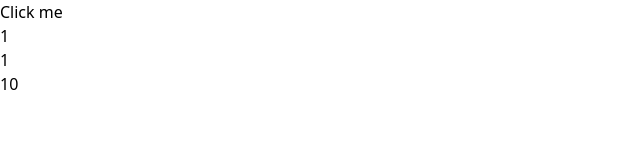
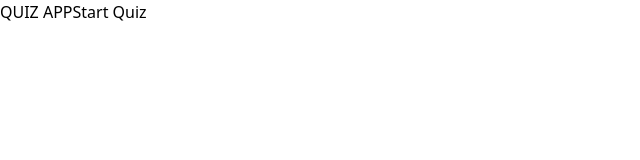
Before and after one commit to CelioJoaquimCumba/test, a Vue app: page / in a window 1280 px wide. Shown: the top 160 px of the page, without its empty margins (0-640 px from the left). Built offline with nearby package versions, Linux system fonts and the light colour scheme.

Commit message:
feat: add homepage of quizzy

```diff
--- a/src/components/atoms/Button.vue
+++ b/src/components/atoms/Button.vue
@@ -12,12 +12,12 @@
 </template>
 
 <script lang="ts">
-import { defineComponent } from "vue";
+import Vue from "vue";
 
-export default defineComponent({
+export default Vue.extend({
   name: "buttonComponent",
   methods: {
-    handleClick(this: any) {
+    handleClick(this: Vue) {
       this.$emit("click");
     },
   },
--- a/src/views/HomeView.vue
+++ b/src/views/HomeView.vue
@@ -15,28 +15,14 @@ export default {
     <div
       class="flex flex-col w-full sm:w-auto sm:aspect-[3/2] h-full sm:h-1/2 px-24 justify-center items-center bg-white rounded-2xl"
     >
-      <ButtonComponent value="Click me" onclick="console.log('clicked')" />
-      <ProgressBar :score="10" :total="100" />
-      <OptionVue :index="1" :option="1" />
-      <ScoreCardComponentVue :score="10" />
+      <div
+        class="flex flex-col w-full justify-center items-center max-w-xs gap-8"
+      >
+        <span class="text-3xl leading-10 font-normal text-black">QUIZ APP</span>
+        <buttonComponent @click="$router.push('/quiz')"
+          >Start Quiz</buttonComponent
+        >
+      </div>
     </div>
   </div>
 </template>
-
-<script lang="ts">
-import Vue from "vue";
-import ButtonComponent from "@/components/atoms/ButtonComponent.vue";
-import ProgressBar from "@/components/atoms/ProgressBar.vue";
-import OptionVue from "@/components/atoms/Option.vue";
-import ScoreCardComponentVue from "@/components/molecules/ScoreCardComponent.vue";
-
-export default Vue.extend({
-  name: "HomeView",
-  components: {
-    ButtonComponent,
-    ProgressBar,
-    OptionVue,
-    ScoreCardComponentVue,
-  },
-});
-</script>
```
